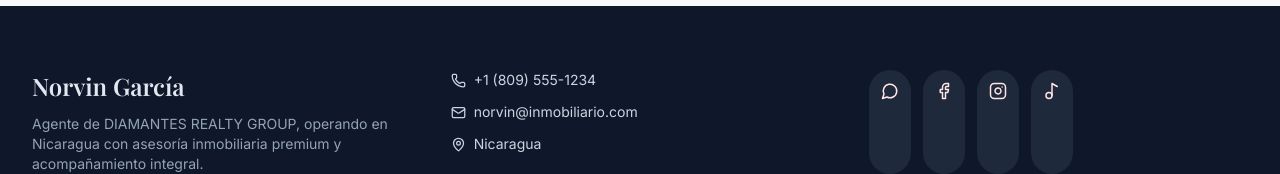
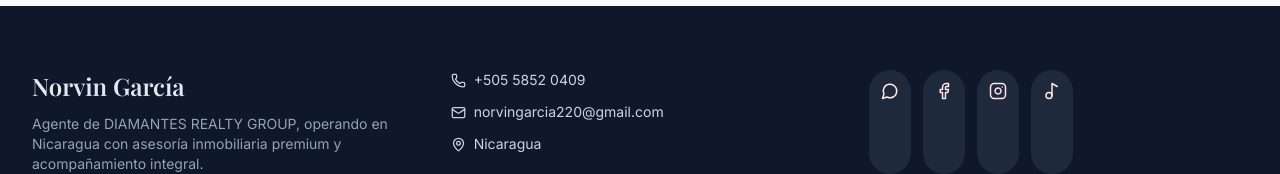
Before and after one commit to moneyfund/agente-norvingarcia, a React (Vite) app: page / in a window 1280 px wide. Shown: the part 1565-1739 px from the top of the page. Built offline with nearby package versions, Linux system fonts and the light colour scheme; no server answers; the database is empty.

Commit message:
Update Footer.jsx

```diff
--- a/src/components/Footer.jsx
+++ b/src/components/Footer.jsx
@@ -16,8 +16,8 @@ function Footer() {
           <p className="mt-3 text-sm text-slate-400">Agente de DIAMANTES REALTY GROUP, operando en Nicaragua con asesoría inmobiliaria premium y acompañamiento integral.</p>
         </div>
         <div className="space-y-3 text-sm text-slate-300">
-          <p className="flex items-center gap-2"><Phone size={15}/> +1 (809) 555-1234</p>
-          <p className="flex items-center gap-2"><Mail size={15}/> norvin@inmobiliario.com</p>
+          <p className="flex items-center gap-2"><Phone size={15}/> +505 5852 0409 </p>
+          <p className="flex items-center gap-2"><Mail size={15}/> norvingarcia220@gmail.com</p>
           <p className="flex items-center gap-2"><MapPin size={15}/> Nicaragua</p>
         </div>
         <div className="flex gap-3">
```
